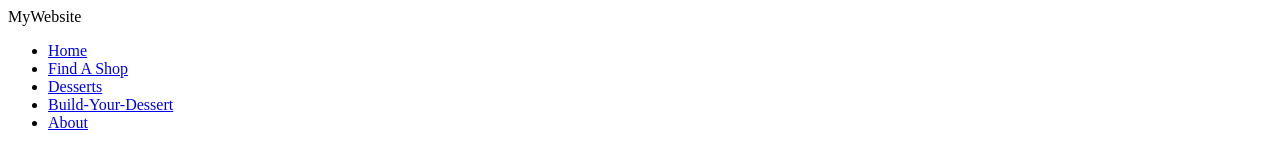
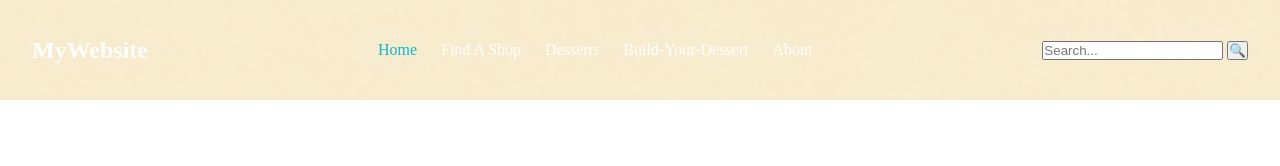
Before and after one commit to nicssantos/sweetspot-ph, a plain HTML site: page index.html in a window 1280 px wide. Drawn offline with Linux system fonts and the light colour scheme.

Commit message:
another commit

```diff
--- a/css/style.css
+++ b/css/style.css
@@ -0,0 +1,44 @@
+/* Basic reset */
+* {
+  margin: 0;
+  padding: 0;
+  box-sizing: border-box;
+}
+
+/* Navbar styling */
+.navbar {
+  display: flex;
+  justify-content: space-between;
+  align-items: center;
+  padding: 1rem 2rem;
+  background-color: #f8ebcc;
+  background-image: url("../img/texture.png");
+  background-size: cover;
+  background-blend-mode: overlay;
+  color: white;
+  height: 100px;
+}
+
+/* Logo */
+.logo {
+  font-size: 1.5rem;
+  font-weight: bold;
+}
+
+/* Nav links */
+.nav-links {
+  list-style: none;
+  display: flex;
+  gap: 1.5rem;
+}
+
+.nav-links a {
+  text-decoration: none;
+  color: white;
+  transition: color 0.3s;
+}
+
+.nav-links a:hover,
+.nav-links a.active {
+  color: #00bcd4;
+}
--- a/index.html
+++ b/index.html
@@ -12,6 +12,7 @@
   <body>
     <nav class="navbar">
       <div class="logo">MyWebsite</div>
+
       <ul class="nav-links">
         <li><a href="index.html" class="active">Home</a></li>
         <li><a href="findAShop.html">Find A Shop</a></li>
@@ -19,6 +20,13 @@
         <li><a href="buildYourDessert.html">Build-Your-Dessert</a></li>
         <li><a href="about.html">About</a></li>
       </ul>
+
+      <div class="search-container">
+        <input type="text" placeholder="Search..." />
+        <button type="submit">🔍</button>
+      </div>
     </nav>
+
+    <div></div>
   </body>
 </html>
```
Also changed, not shown: img/texture.png (added).
